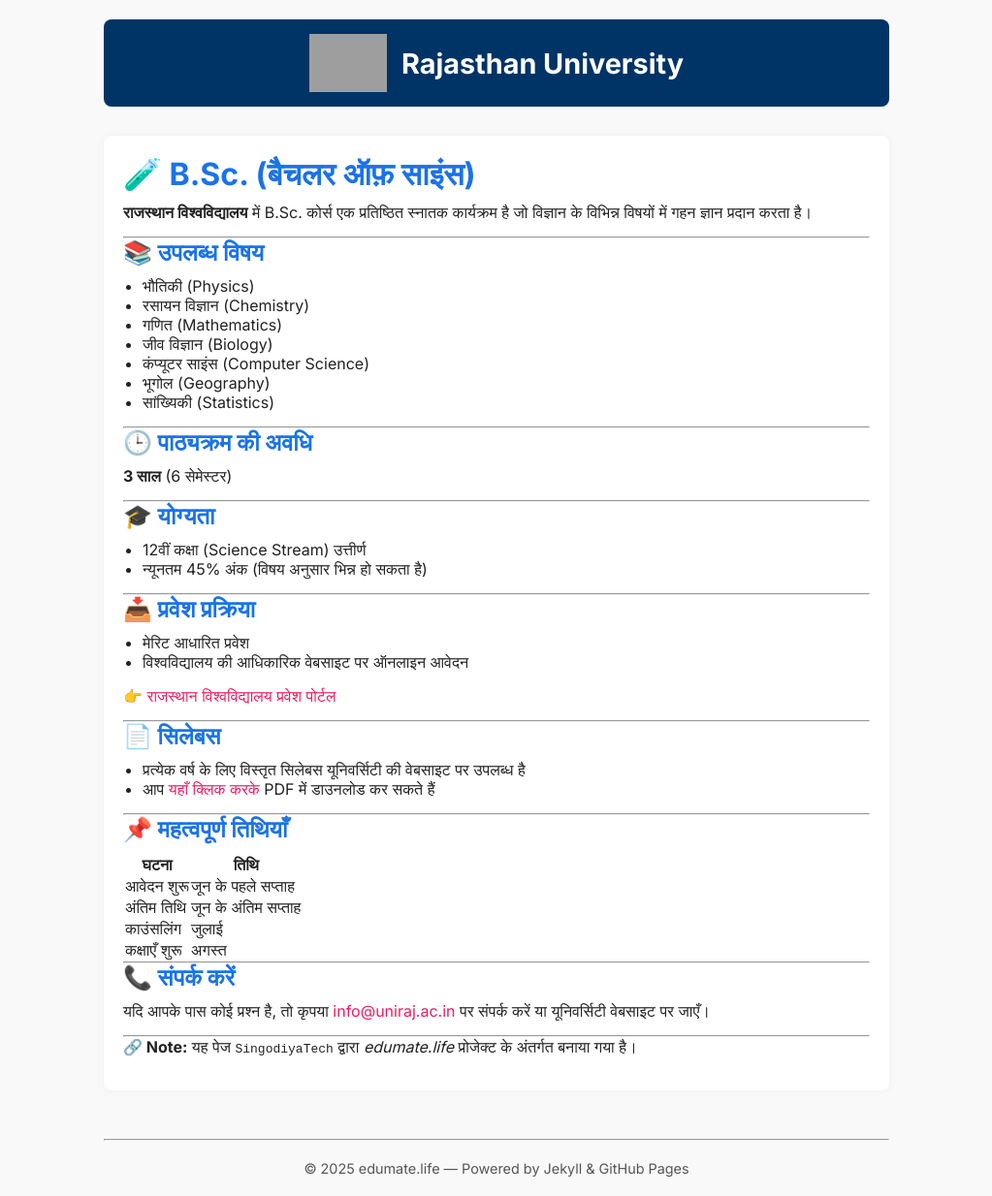
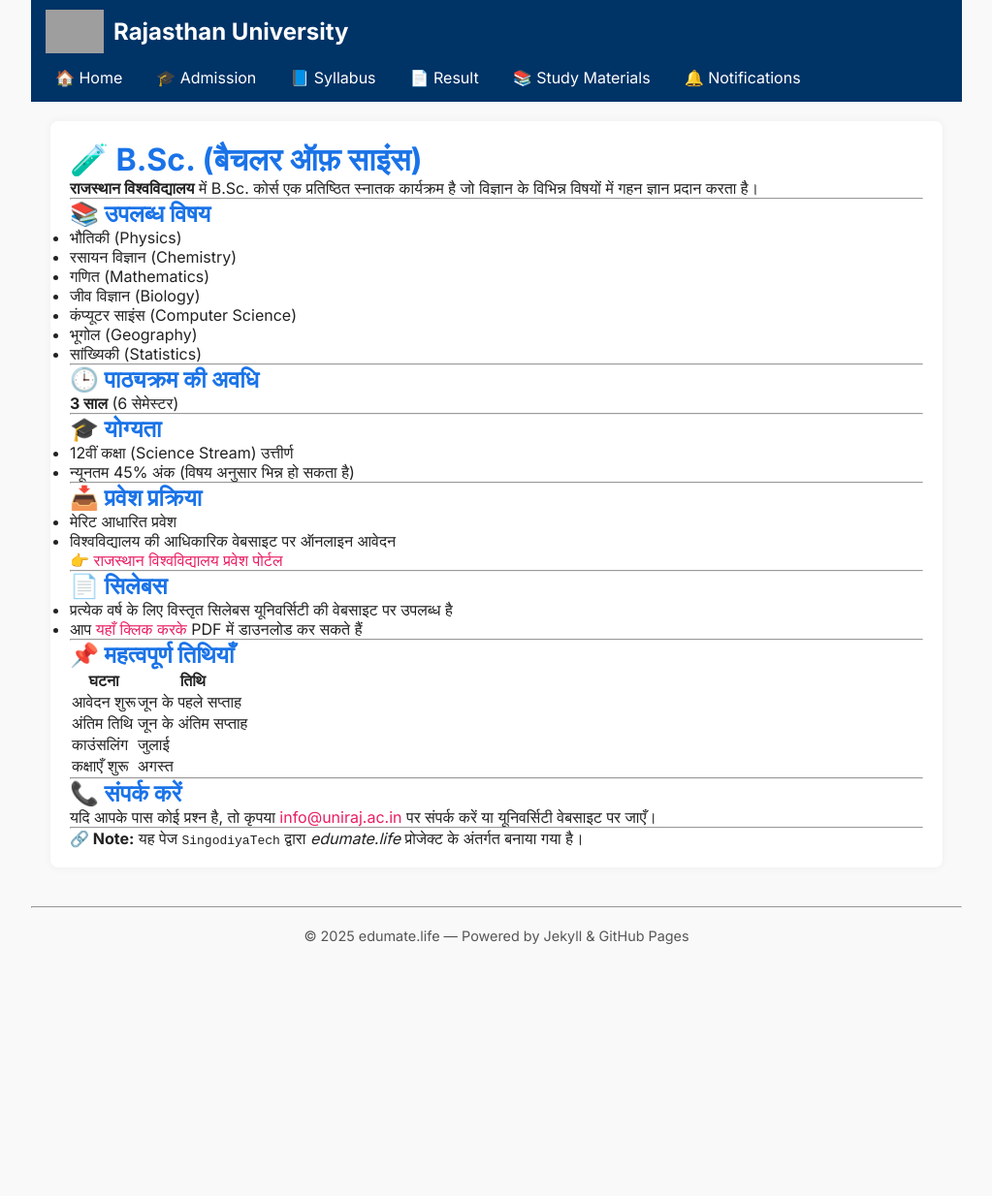
Before and after one commit to geetasaini2042/UOR, a Jekyll site: the page built from bsc.md, in a window 1280 px wide. Shown: the whole page at 97% size, without its empty margins (128-1151 px from the left). Built offline with Jekyll 4.4.1, drawn with Linux system fonts in a browser that asks for light colours; after the commit the page ends 994 px from its top, so only the background shows below that; grey boxes are pictures that could not be loaded.

Commit message:
Update default.html

```diff
--- a/_layouts/default.html
+++ b/_layouts/default.html
@@ -3,87 +3,124 @@
 <head>
   <meta charset="UTF-8">
   <meta name="viewport" content="width=device-width, initial-scale=1">
-  <title>{{ page.title }} | SingodiyaTech</title>
+  <title>{{ page.title }} | Rajasthan University</title>
   <link href="https://fonts.googleapis.com/css2?family=Inter:wght@400;700&display=swap" rel="stylesheet">
   <style>
     * {
-      box-sizing: border-box;
       margin: 0;
       padding: 0;
+      box-sizing: border-box;
     }
+
     body {
       font-family: 'Inter', sans-serif;
-      max-width: 850px;
-      margin: auto;
-      padding: 20px;
       background: #f9f9f9;
       color: #222;
-    }
-    a {
-      color: #e91e63;
-      text-decoration: none;
-    }
-    a:hover {
-      text-decoration: underline;
+      max-width: 960px;
+      margin: auto;
     }
 
-    header {
+    /* === Header/Drawer === */
+    .navbar {
       background: #003366;
       color: white;
-      padding: 15px;
-      text-align: center;
-      border-radius: 8px;
-      margin-bottom: 30px;
       display: flex;
+      justify-content: space-between;
       align-items: center;
-      justify-content: center;
-      gap: 15px;
+      padding: 10px 15px;
       flex-wrap: wrap;
     }
 
-    header img {
-      height: 60px;
+    .navbar-left {
+      display: flex;
+      align-items: center;
+      gap: 10px;
     }
 
-    header h1 {
-      font-size: 1.8rem;
-      margin: 0;
+    .navbar-left img {
+      height: 45px;
+    }
+
+    .navbar-left h1 {
+      font-size: 1.5rem;
       color: white;
+    }
+
+    .nav-links {
+      display: flex;
+      gap: 15px;
+      flex-wrap: wrap;
+      justify-content: center;
+      padding-top: 10px;
+    }
+
+    .nav-links a {
+      color: white;
+      text-decoration: none;
+      font-weight: 500;
+      padding: 5px 10px;
+      border-radius: 4px;
+      transition: background 0.3s;
+    }
+
+    .nav-links a:hover {
+      background: rgba(255, 255, 255, 0.1);
     }
 
     main {
       padding: 20px;
       background: white;
+      margin: 20px;
       border-radius: 8px;
       box-shadow: 0 0 10px rgba(0,0,0,0.05);
     }
 
+    footer {
+      text-align: center;
+      font-size: 0.9em;
+      color: #555;
+      margin: 40px 0 20px;
+    }
+
     h1, h2, h3 {
       color: #1a73e8;
-      margin-bottom: 10px;
     }
 
-    p, ul, ol {
-      margin-bottom: 15px;
+    a {
+      color: #e91e63;
+      text-decoration: none;
     }
 
-    ul {
-      padding-left: 20px;
+    a:hover {
+      text-decoration: underline;
     }
 
-    footer {
-      text-align: center;
-      margin-top: 50px;
-      font-size: 0.9em;
-      color: #555;
+    @media (max-width: 600px) {
+      .navbar-left h1 {
+        font-size: 1.2rem;
+      }
+      .nav-links {
+        flex-direction: column;
+        align-items: center;
+      }
     }
   </style>
 </head>
 <body>
 
-  <header>
-    <img src="https://upload.wikimedia.org/wikipedia/en/thumb/d/d2/University_of_Rajasthan_Logo.svg/1200px-University_of_Rajasthan_Logo.svg.png" alt="University Logo">
-    <h1>Rajasthan University</h1>
+  <header class="navbar">
+    <div class="navbar-left">
+      <img src="https://upload.wikimedia.org/wikipedia/en/thumb/d/d2/University_of_Rajasthan_Logo.svg/1200px-University_of_Rajasthan_Logo.svg.png" alt="University Logo">
+      <h1>Rajasthan University</h1>
+    </div>
+    <nav class="nav-links">
+      <a href="https://uor.edumate.life/">🏠 Home</a>
+      <a href="/admission">🎓 Admission</a>
+      <a href="/syllabus">📘 Syllabus</a>
+      <a href="/result">📄 Result</a>
+      <a href="/study-materials">📚 Study Materials</a>
+      <a href="/notifications">🔔 Notifications</a>
+    </nav>
   </header>
 
   <main>
@@ -91,7 +128,7 @@
   </main>
 
   <footer>
-    <hr style="margin: 20px 0;"/>
+    <hr style="margin: 20px 0;">
     © {{ "now" | date: "%Y" }} edumate.life — Powered by Jekyll & GitHub Pages
   </footer>
 
```
